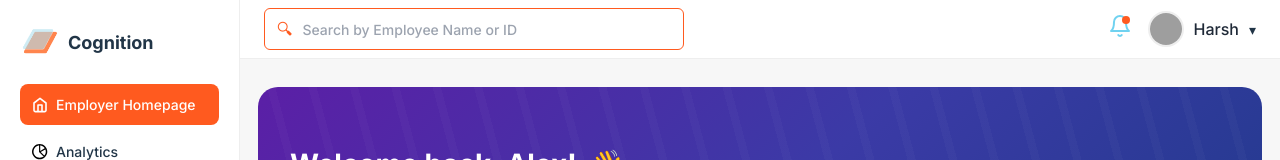
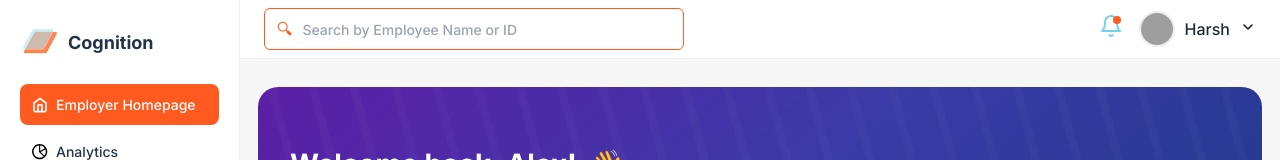
Before and after one commit to srewashimondal/cognition, a React (Vite) app in the folder frontend/: page /employer in a window 1280 px wide. Shown: the top 160 px of the page. Built offline with nearby package versions, Linux system fonts and the light colour scheme; grey boxes are pictures that could not be loaded; what @radix-ui/themes would draw is missing.

Commit message:
changed caret to down chevron

```diff
--- a/frontend/src/pages/EmployerDashBoard/EmployerDashBoard.tsx
+++ b/frontend/src/pages/EmployerDashBoard/EmployerDashBoard.tsx
@@ -10,6 +10,7 @@ import AIStudio from './AI Studio/AIStudio';
 import Settings from "./Settings/Settings";
 import logo from '../../assets/branding/cognition-logo.png';
 import bell from '../../assets/icons/bell.svg';
+import down_chevron from '../../assets/icons/black-down-chevron.svg';
 
 import white_home from '../../assets/icons/sidebar/white-home-icon.svg';
 import black_home from '../../assets/icons/sidebar/black-home-icon.svg';
@@ -161,7 +162,9 @@ export default function EmployerDashBoard() {
                 className="avatar"
               />
               <span className="username">Harsh</span>
-              <span className="caret">▾</span>
+              <span className="caret">
+                <img src={down_chevron} />
+              </span>
             </div>
 
           </div>
```
Also changed, not shown: frontend/src/assets/icons/black-down-chevron.svg (added).
